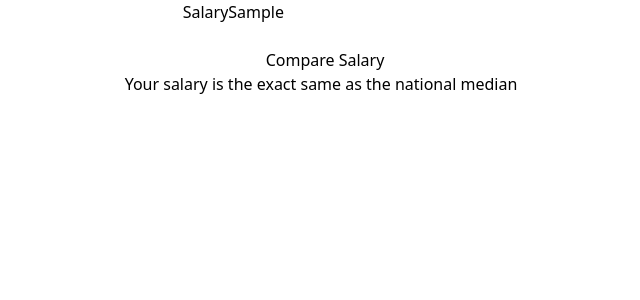
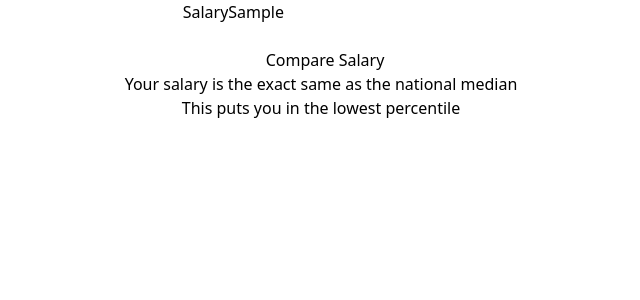
Before and after one commit to cupton15/reality-check, a React (Create React App) app: page / in a window 1280 px wide. Both pictures are taken after typing "Sample" into the empty fields and a click on the button "Compare Salary". Shown: the top 300 px of the page, without its empty margins (319-959 px from the left). Built offline with nearby package versions, Linux system fonts and the light colour scheme.

Commit message:
refacotring results component and adding tests

```diff
--- a/src/components/salary results/SalaryResults.tsx
+++ b/src/components/salary results/SalaryResults.tsx
@@ -1,12 +1,13 @@
 import React from 'react';
 import ukJobData from '../../data/UK salaries.json';
 import JobInformation from '../../types/JobInformation';
+import PercentileText from './percentile text/PercentileText';
 
 type ResultProps = {
   jobInfo: JobInformation;
 };
 
-export default function SalaryResults({ jobInfo }: ResultProps) {
+export default function SalaryResults({ jobInfo }: ResultProps): JSX.Element {
   const medianPercentage: number =
     (jobInfo.salary / ukJobData.fullTime[0].medianSalary) * 100;
 
@@ -19,5 +20,13 @@ export default function SalaryResults({ jobInfo }: ResultProps) {
     resultText = 'the exact same as';
   }
 
-  return <span>Your salary is {resultText} the national median</span>;
+  return (
+    <div>
+      <p>Your salary is {resultText} the national median</p>
+      <PercentileText
+        percentiles={ukJobData.fullTime[0].percentiles}
+        salary={jobInfo.salary}
+      />
+    </div>
+  );
 }
--- /dev/null
+++ b/src/components/salary results/median text/MedianText.tsx
@@ -0,0 +1,22 @@
+import React from 'react';
+import ukJobData from '../../../data/UK salaries.json';
+
+type MedianProps = {
+  salary: number;
+};
+
+export default function MedianText({ salary }: MedianProps): JSX.Element {
+  const medianPercentage: number =
+    (salary / ukJobData.fullTime[0].medianSalary) * 100;
+
+  let resultText: string;
+  if (medianPercentage < 100) {
+    resultText = `${(100 - medianPercentage).toFixed(2)}% lower than`;
+  } else if (medianPercentage > 100) {
+    resultText = `${(medianPercentage - 100).toFixed(2)}% higher than`;
+  } else {
+    resultText = 'the exact same as';
+  }
+
+  return <p>Your salary is {resultText} the national median</p>;
+}
--- /dev/null
+++ b/src/components/salary results/percentile text/PercentileText.tsx
@@ -0,0 +1,21 @@
+import React from 'react';
+
+type PercentileProps = {
+  percentiles: { percentile: string; value: number }[];
+  salary: number;
+};
+
+export default function PercentileText({
+  percentiles,
+  salary,
+}: PercentileProps): JSX.Element {
+  percentiles.sort((a, b) => b.value - a.value);
+  const percentileString: string | undefined = percentiles.find(
+    (x) => x.value <= salary
+  )?.percentile;
+
+  if (percentileString != null) {
+    return <p>This puts you in the {percentileString} percentile</p>;
+  }
+  return <p>This puts you in the lowest percentile</p>;
+}
--- a/src/data/UK salaries.json
+++ b/src/data/UK salaries.json
@@ -4,18 +4,16 @@
       "location": "United Kingdom",
       "medianSalary": 31461,
       "percentiles": [
-        {
-          "10th": 18001,
-          "20th": 21155,
-          "25th": 22745,
-          "30th": 24344,
-          "40th": 27717,
-          "60th": 35740,
-          "70th": 40922,
-          "75th": 44119,
-          "80th": 47928,
-          "90th": 62589
-        }
+        { "percentile": "10th", "value": 18001 },
+        { "percentile": "20th", "value": 21155 },
+        { "percentile": "25th", "value": 22745 },
+        { "percentile": "30th", "value": 24344 },
+        { "percentile": "40th", "value": 27717 },
+        { "percentile": "60th", "value": 35740 },
+        { "percentile": "70th", "value": 40922 },
+        { "percentile": "75th", "value": 44119 },
+        { "percentile": "80th", "value": 47928 },
+        { "percentile": "90th", "value": 62589 }
       ]
     }
   ]
```
Also changed, not shown: 2 other files (tests, documents, lock files or other folders).
